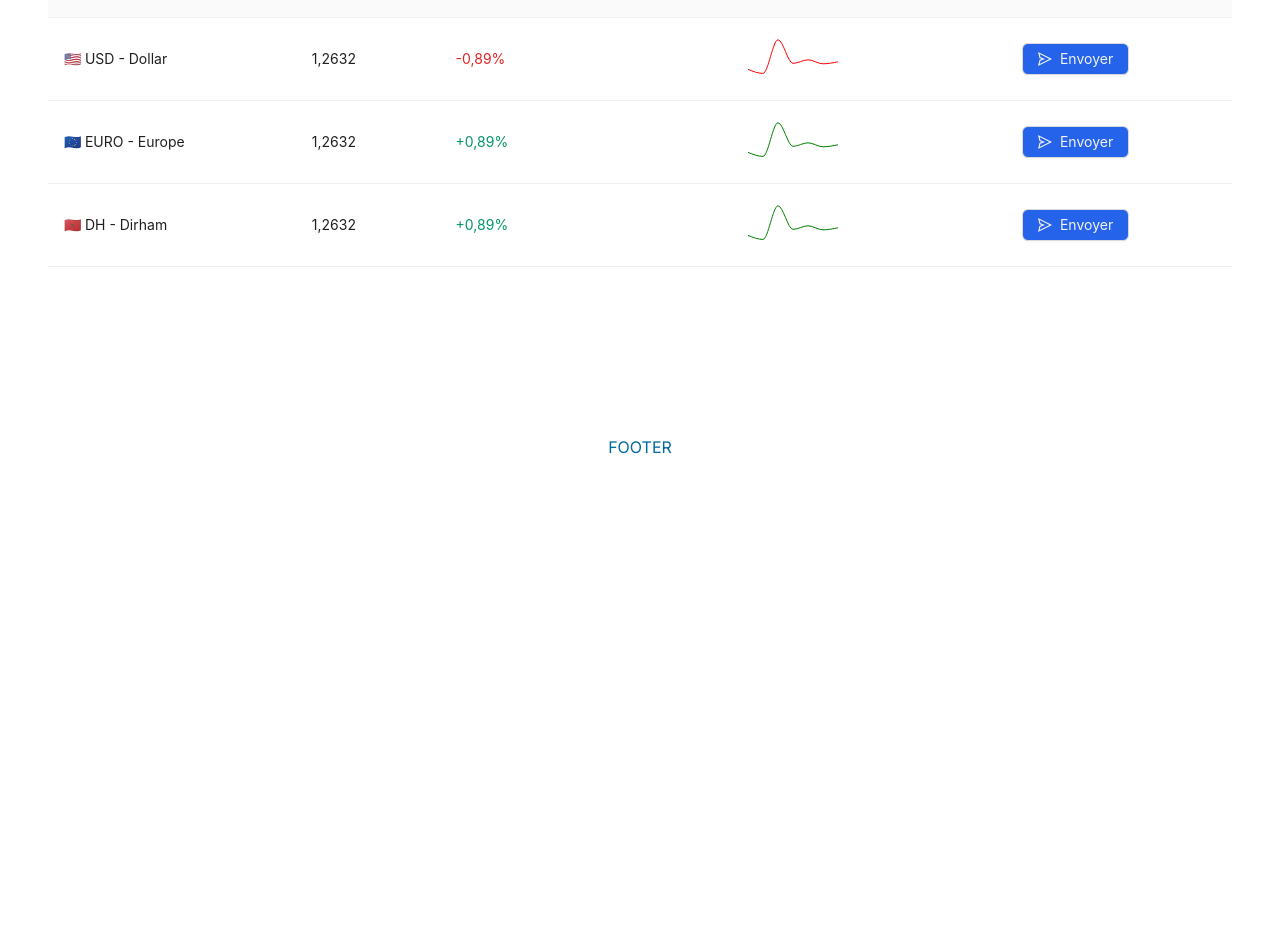
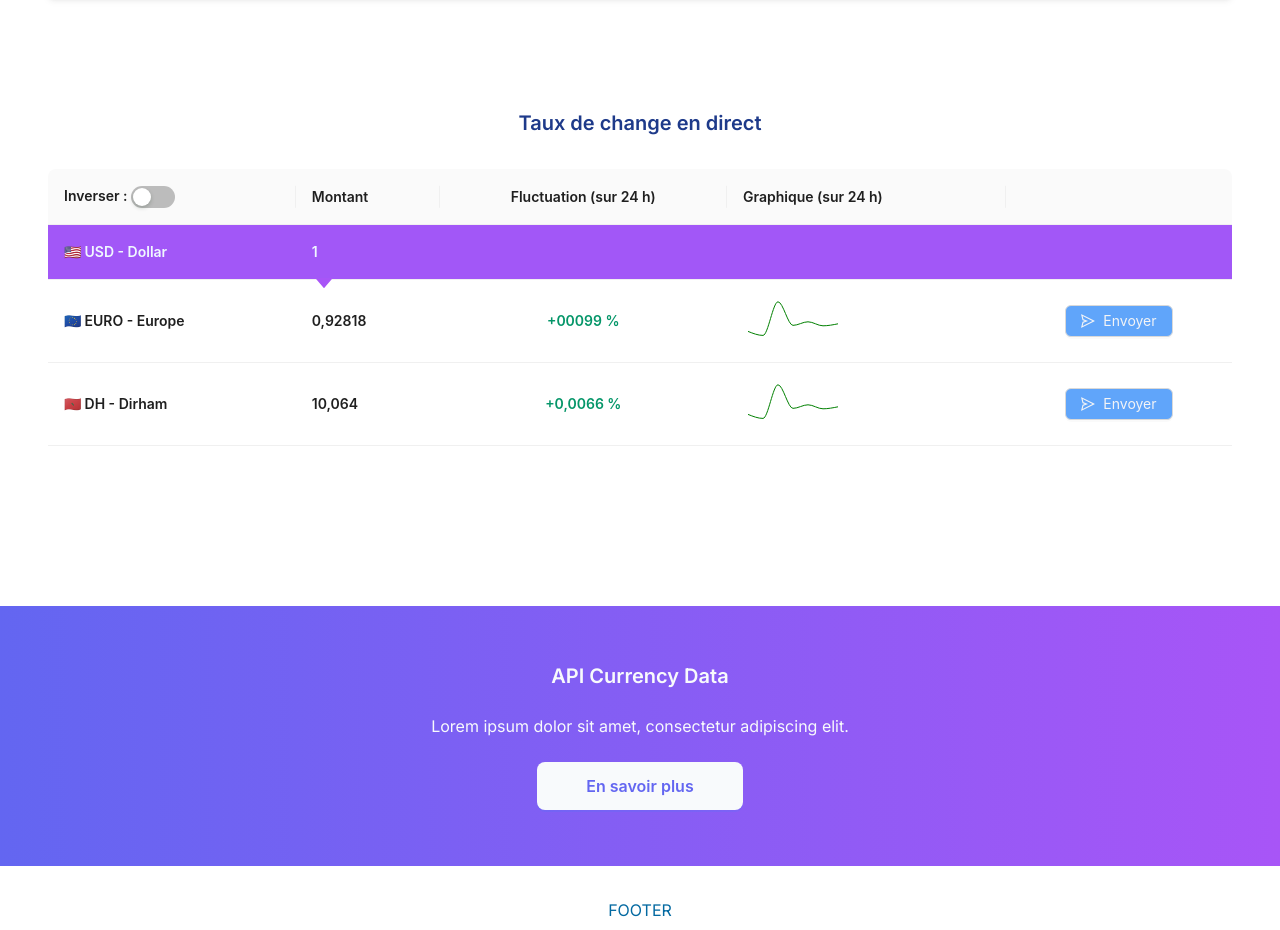
Before and after one commit to Aminefilaliansari/currencyconverter-project, a Next.js app: page / in a window 1280 px wide. Shown: the part 485-1415 px from the top of the page. Before the commit the page ends 952 px from the top, so only its background shows below. Built offline with nearby package versions, Linux system fonts and the light colour scheme.

Commit message:
🎨 improve structure and add animation

```diff
--- a/app/components/demotable.jsx
+++ b/app/components/demotable.jsx
@@ -1,38 +1,79 @@
 import DemoChart from "./demochart";
-import { SendOutlined } from "@ant-design/icons";
-import { Table, Button } from "antd";
+import { SendOutlined, CaretDownFilled } from "@ant-design/icons";
+import { Table, Button, Switch } from "antd";
+import { useState } from "react";
 
 const columns = [
   {
-    title: "",
+    title: (
+      <>
+        Inverser : <Switch />
+      </>
+    ),
     dataIndex: "I",
   },
   {
     title: "Montant",
     dataIndex: "M",
+    render: (text, record, index) => {
+      if (index === 0) {
+        return (
+          <>
+            {" "}
+            {text}
+            <div className="relative">
+              <CaretDownFilled className=" text-purple-500 -bottom-8 text-2xl absolute" />{" "}
+            </div>
+          </>
+        );
+      }
+      return text;
+    },
   },
   {
     title: "Fluctuation (sur 24 h)",
     dataIndex: "F",
+    align: "center",
+    render: (text, record, index) => {
+      if (index === 0) {
+        return null;
+      }
+      return text;
+    },
   },
   {
     title: "Graphique (sur 24 h)",
     dataIndex: "G",
+    render: (text, record, index) => {
+      if (index === 0) {
+        return null;
+      }
+      return text;
+    },
   },
   {
     title: "",
     dataIndex: "A",
+    align: "center",
+    render: (text, record, index) => {
+      if (index === 0) {
+        return null;
+      }
+      return text;
+    },
   },
 ];
-const data = [
+
+export default function DemoTable() {
+  const [data, setData] = useState([
     {
       key: "1",
       I: "🇺🇸 USD - Dollar",
-    M: "1,2632",
-    F: <span className="text-red-600">-0,89%</span>,
+      M: "1",
+      F: <span className="text-red-600">-0,0078 %</span>,
       G: <DemoChart color={"red"} />,
       A: (
-      <Button className="bg-blue-600	text-gray-100" icon={<SendOutlined />}>
+        <Button className="bg-blue-400	text-gray-100" icon={<SendOutlined />}>
           Envoyer
         </Button>
       ),
@@ -40,11 +81,11 @@ const data = [
     {
       key: "2",
       I: "🇪🇺 EURO - Europe",
-    M: "1,2632",
-    F: <span className="text-emerald-600">+0,89%</span>,
+      M: "0,92818",
+      F: <span className="text-emerald-600">+00099 %</span>,
       G: <DemoChart color={"green"} />,
       A: (
-      <Button className="bg-blue-600	text-gray-100" icon={<SendOutlined />}>
+        <Button className="bg-blue-400	text-gray-100" icon={<SendOutlined />}>
           Envoyer
         </Button>
       ),
@@ -52,30 +93,52 @@ const data = [
     {
       key: "3",
       I: "🇲🇦 DH - Dirham",
-    M: "1,2632",
-    F: <span className="text-emerald-600">+0,89%</span>,
+      M: "10,064",
+      F: <span className="text-emerald-600">+0,0066 %</span>,
       G: <DemoChart color={"green"} />,
       A: (
-      <Button className="bg-blue-600	text-gray-100" icon={<SendOutlined />}>
+        <Button className="bg-blue-400	text-gray-100" icon={<SendOutlined />}>
           Envoyer
         </Button>
       ),
     },
-];
+  ]);
 
-export default function DemoTable() {
+  const [selectedRowKey, setSelectedRowKey] = useState("1");
+
+  const onRowClick = (record) => {
+    setSelectedRowKey(record.key);
+    moveRowToTop(record.key);
+  };
+
+  const moveRowToTop = (key) => {
+    console.log("key:", key);
+    const updatedData = data.filter((item) => item.key !== key);
+    const selectedRow = data.find((item) => item.key === key);
+    setData([selectedRow, ...updatedData]);
+  };
+
+  const rowClassName = (record) => {
+    return record.key === selectedRowKey ? "selected-row" : "";
+  };
+
   return (
     <div id="DemoTab" className=" my-28 w-full">
       <h2 className=" text-center font-semibold text-xl my-8 text-blue-900">
         Taux de change en direct
       </h2>
       <Table
+        className="font-semibold"
         columns={columns}
         dataSource={data}
         size="large"
         pagination={{
-          position: ["none", "none"],
+          position: ["none"],
         }}
+        onRow={(record) => ({
+          onClick: () => onRowClick(record),
+        })}
+        rowClassName={rowClassName}
       />
     </div>
   );
--- a/app/components/demotabs.jsx
+++ b/app/components/demotabs.jsx
@@ -1,18 +1,27 @@
 import { Tabs, Skeleton } from "antd";
-import Convertir from "./elements/convertir";
+import TabConvertir from "./elements/tabconvertir";
 import {
   DollarOutlined,
   LineChartOutlined,
   SendOutlined,
   BellOutlined,
 } from "@ant-design/icons";
+import { motion } from "framer-motion";
 
 const items = [
   {
     key: "1",
     label: "Convertir",
     icon: <DollarOutlined />,
-    children: <Convertir />,
+    children: (
+      <motion.div
+        initial={{ opacity: 0, height: 100 }}
+        whileInView={{ opacity: 1, height: "auto" }}
+        transition={{ duration: 0.7 }}
+      >
+        <TabConvertir />
+      </motion.div>
+    ),
   },
   {
     key: "2",
--- a/app/pages/homeconverter/index.jsx
+++ b/app/pages/homeconverter/index.jsx
@@ -1,6 +1,7 @@
 import DemoTable from "@/app/components/demotable";
-import DemoCartTab from "@/app/components/democarttab";
 import DemoTabs from "@/app/components/demotabs";
+import { Button } from "antd";
+import { motion } from "framer-motion";
 
 const HomeConverter = () => {
   return (
@@ -8,16 +9,52 @@ const HomeConverter = () => {
       <div className="h-96 w-full absolute bg-gradient-to-r from-sky-500 to-indigo-500 -z-10" />
       <main className="flex flex-col items-center p-12">
         <div className="container">
+          <motion.div
+            initial={{ opacity: 0, y: -100 }}
+            whileInView={{ opacity: 1, y: 0 }}
+            transition={{ duration: 1, ease: "linear" }}
+          >
             <div id="Title" className="my-12 text-slate-100 text-center">
               <h1 className="text-3xl font-semibold">
                 Currency Converter Project
               </h1>
               <p className="text-slate-100">In developement by Dev Amine </p>
             </div>
+          </motion.div>
+
+          <motion.div
+            initial={{ opacity: 0, y: -50 }}
+            whileInView={{ opacity: 1, y: 0 }}
+            transition={{ duration: 1, ease: "easeIn" }}
+          >
             <DemoTabs />
+          </motion.div>
+          <motion.div
+            initial={{ opacity: 0 }}
+            whileInView={{ opacity: 1}}
+            transition={{ duration: 1, ease: "easeInOut" }}
+          >
             <DemoTable />
+          </motion.div>
         </div>
       </main>
+      <motion.section
+       initial={{ opacity: 0}}
+            whileInView={{ opacity: 1}}
+            transition={{ duration: 1, ease: "easeIn" }}
+            >
+        <div className="w-full flex flex-col items-center gap-6 bg-gradient-to-r from-indigo-500 to-purple-500 p-14 text-center text-slate-50 mb-6">
+          <h2 className="font-semibold text-xl">API Currency Data</h2>
+          <p>Lorem ipsum dolor sit amet, consectetur adipiscing elit.</p>
+          <Button
+            className="h-12 bg-slate-50 text-indigo-500 px-12 font-semibold"
+            type="primary"
+            size="large"
+          >
+            En savoir plus
+          </Button>
+        </div>
+      </motion.section>
     </>
   );
 };
```
Lines whose indentation alone changed are shown as unchanged.
